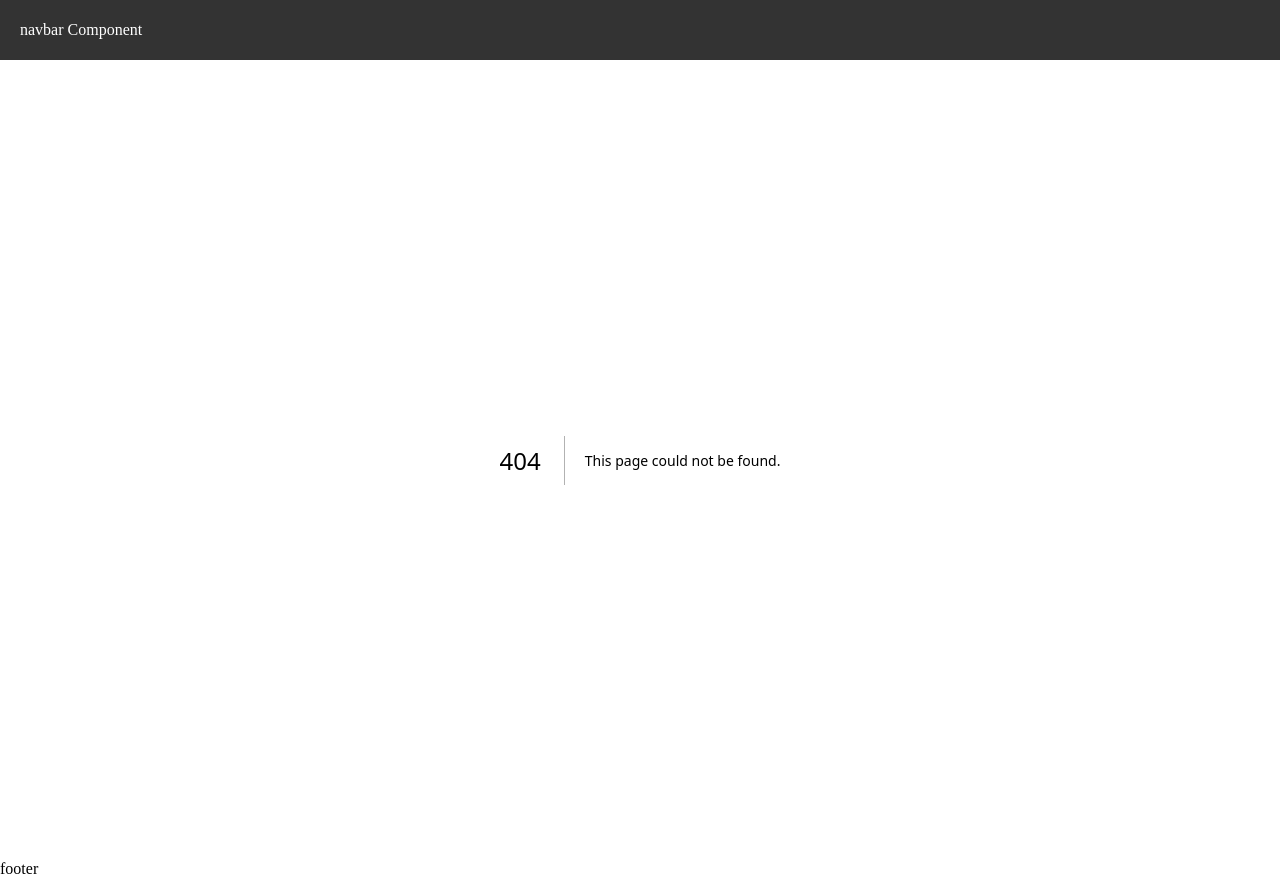
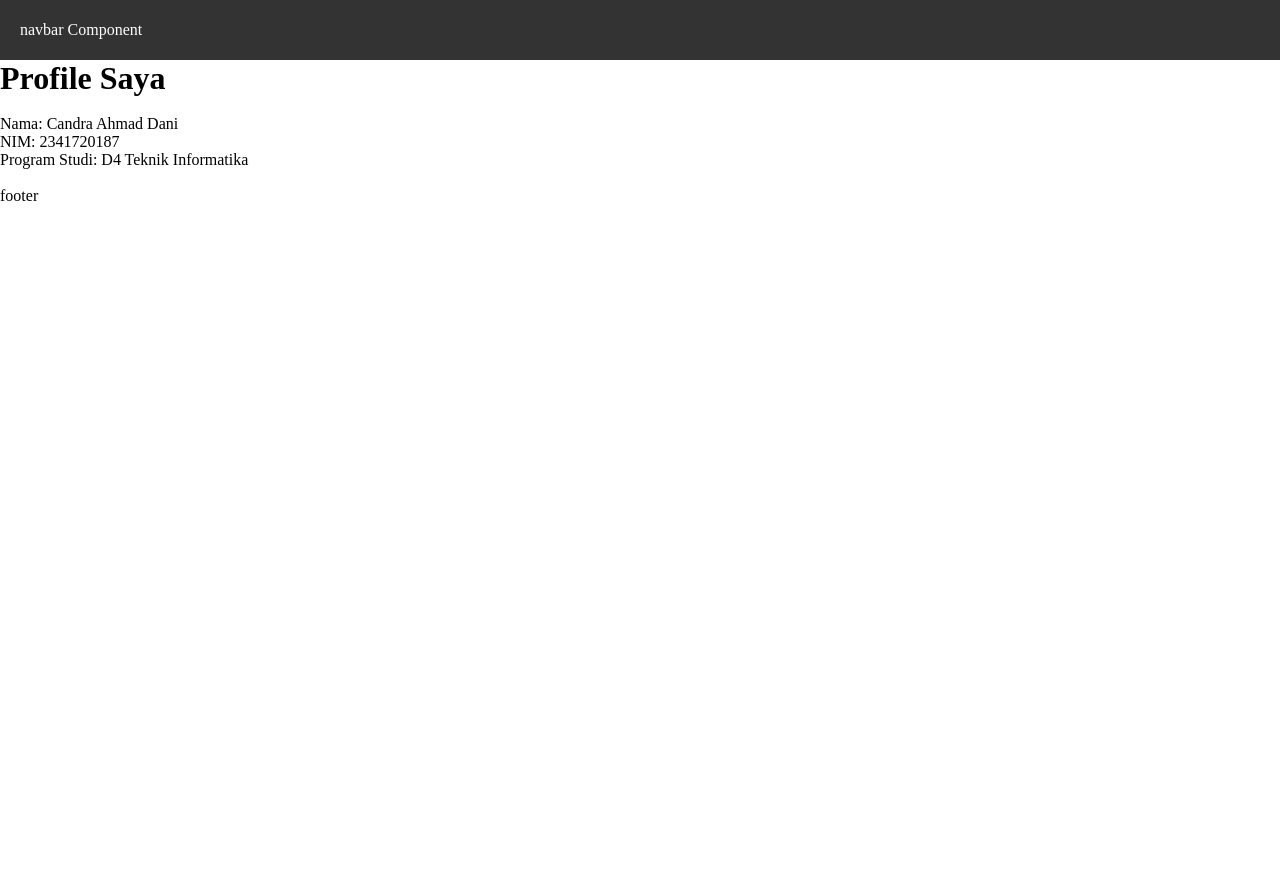
Before and after one commit to 4rdnac/PemrogramanFramework, a Next.js app in the folder Praktikum02/next-routing/: page /profile in a window 1280 px wide. Before the commit this address had no page. After the commit the page ends 800 px from the top, so only its background shows below. Built offline with nearby package versions, Linux system fonts and the light colour scheme.

Commit message:
P02 Tugas 1 – Routing

```diff
--- /dev/null
+++ b/Praktikum02/next-routing/src/pages/profile/index.tsx
@@ -0,0 +1,14 @@
+const profile = () => {
+  return (
+    <div>
+      <h1>Profile Saya</h1>
+      <br />
+      <p>Nama: Candra Ahmad Dani</p>
+      <p>NIM: 2341720187</p>
+      <p>Program Studi: D4 Teknik Informatika</p>
+      <br />
+    </div>
+  );
+};
+
+export default profile;
```
Also changed, not shown: Praktikum02/next-routing/src/pages/profile/edit/index.tsx (added, +9 -0 lines).
